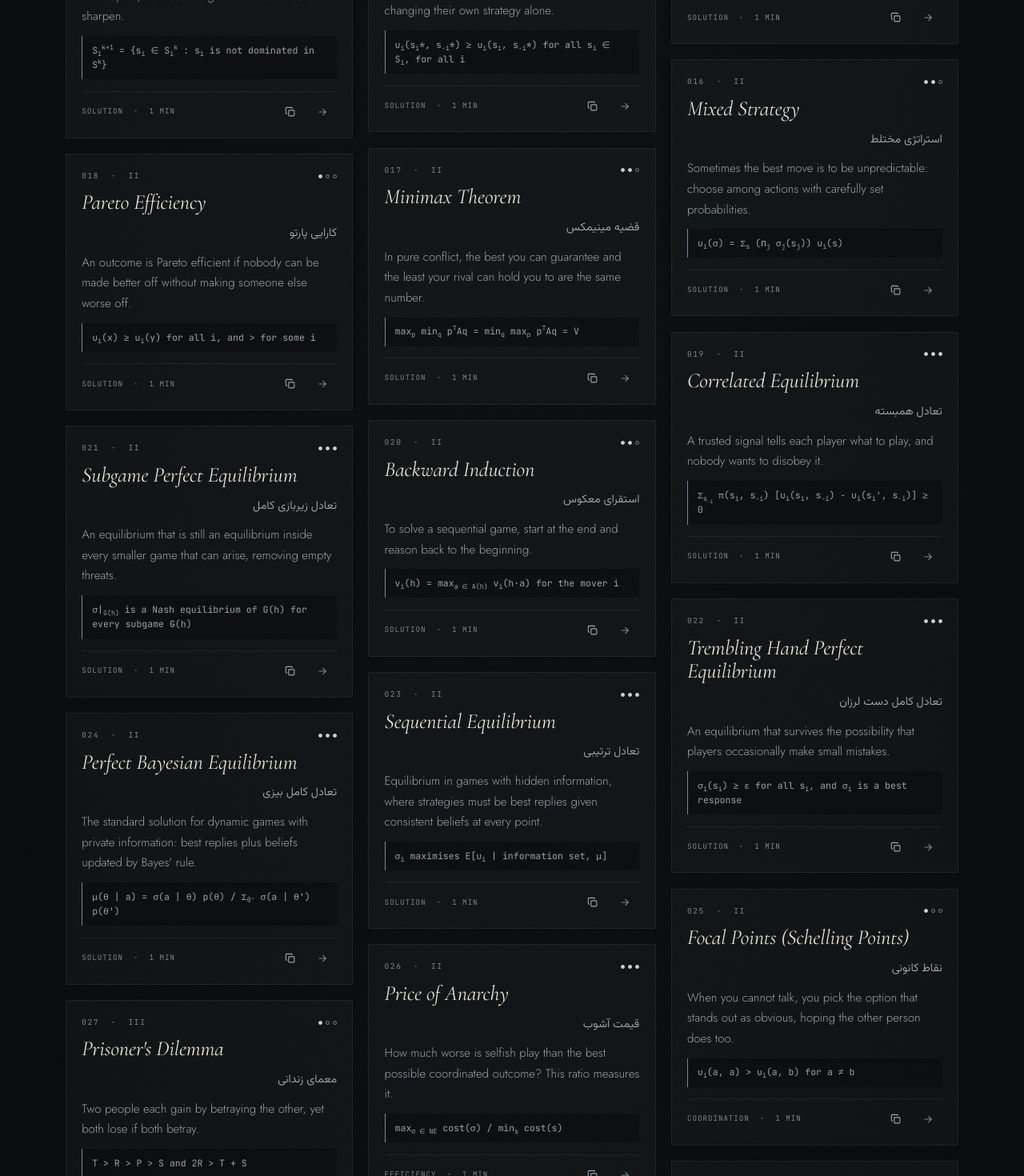
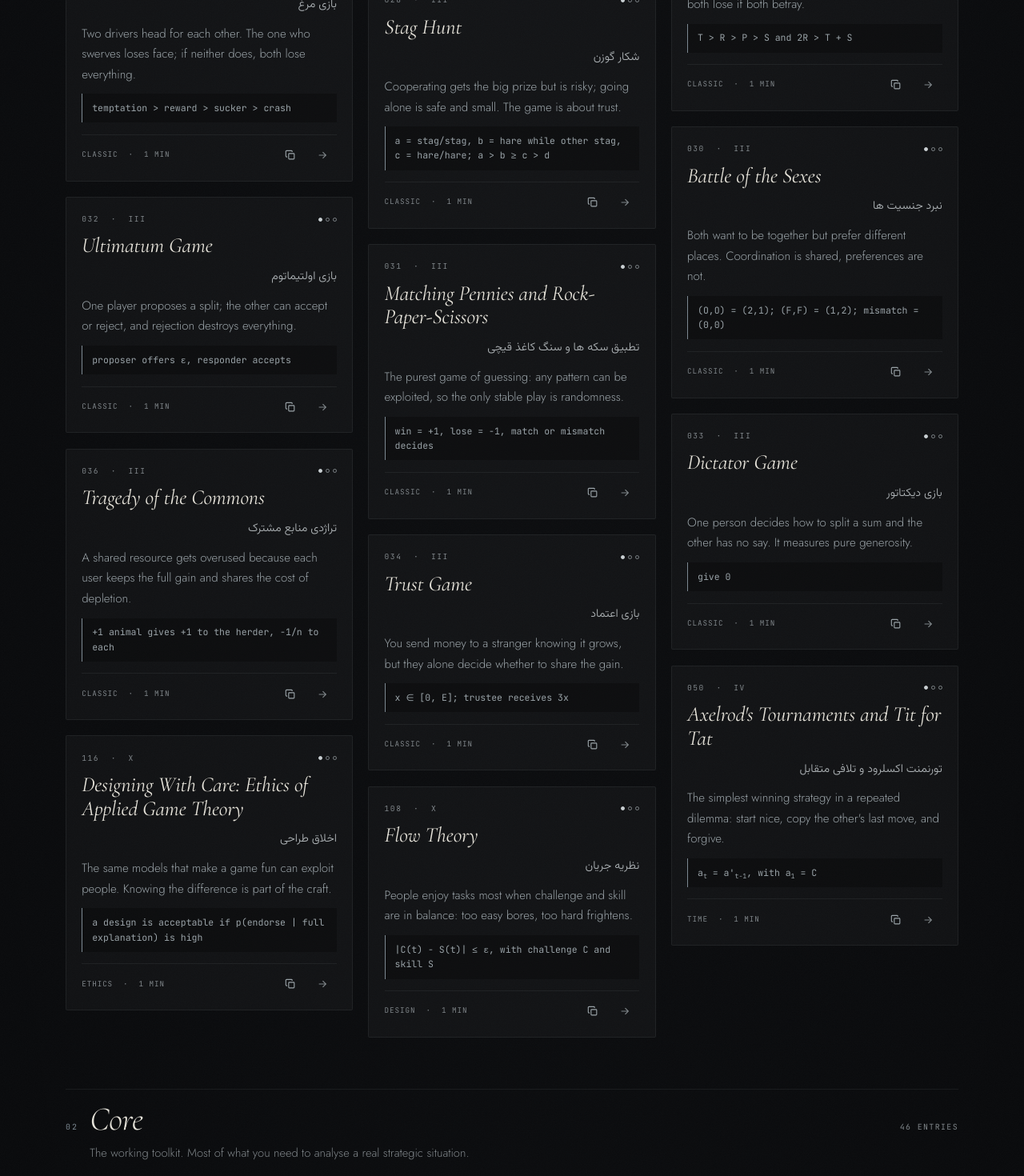
Before and after one commit to hassanireza/hassanireza.github.io, a React (Vite) app: page /gambit in a window 1280 px wide. Shown: the part 2360-3830 px from the top of the page at 80% size. Built offline with nearby package versions, Linux system fonts and the light colour scheme.

Commit message:
Add files via upload

```diff
--- a/src/pages/Gambit/GambitIndex.tsx
+++ b/src/pages/Gambit/GambitIndex.tsx
@@ -7,6 +7,7 @@ import CopyButton from "./CopyButton";
 import Tex from "./Tex";
 import { IconArrow } from "./Icons";
 import { GambitPlayButton, GambitPlayStage } from "./GambitPlay";
+import "./GambitTiers.css";
 
 export type ChapterFilter = "all" | ChapterId;
 export type LevelFilter = 0 | 1 | 2 | 3;
@@ -64,6 +65,28 @@ function useColumnCount(ref: RefObject<HTMLDivElement | null>): number {
   return count;
 }
 
+/** Same order as the game: the library is read Foundations, then Core, then Advanced. */
+const LEVELS = [1, 2, 3] as const;
+
+const LEVEL_BLURB: Record<1 | 2 | 3, string> = {
+  1: "Start here. The plain ideas and the classic first games, opening with the five that start Theory Gambit.",
+  2: "The working toolkit. Most of what you need to analyse a real strategic situation.",
+  3: "Deep and demanding ideas, ending with hypergames and metagames.",
+};
+
+/** Balance a list into columns by estimated card height. */
+function distribute(items: Topic[], columns: number): Topic[][] {
+  const buckets: Topic[][] = Array.from({ length: columns }, () => []);
+  const heights = new Array<number>(columns).fill(0);
+  for (const t of items) {
+    let k = 0;
+    for (let i = 1; i < columns; i++) if (heights[i] < heights[k]) k = i;
+    buckets[k].push(t);
+    heights[k] += estimateHeight(t);
+  }
+  return buckets;
+}
+
 function LevelDots({ level }: { level: 1 | 2 | 3 }) {
   return (
     <span className="gb-level" role="img" aria-label={`Level: ${LEVEL_LABEL[level]}`}>
@@ -113,17 +136,14 @@ export default function GambitIndex({
     });
   }, [query, chapter, level]);
 
-  const cols = useMemo(() => {
-    const buckets: Topic[][] = Array.from({ length: columns }, () => []);
-    const heights = new Array<number>(columns).fill(0);
-    for (const t of shown) {
-      let k = 0;
-      for (let i = 1; i < columns; i++) if (heights[i] < heights[k]) k = i;
-      buckets[k].push(t);
-      heights[k] += estimateHeight(t);
-    }
-    return buckets;
-  }, [shown, columns]);
+  const groups = useMemo(
+    () =>
+      LEVELS.map((l) => {
+        const items = shown.filter((t) => t.level === l);
+        return { level: l, items, cols: distribute(items, columns) };
+      }).filter((g) => g.items.length > 0),
+    [shown, columns],
+  );
 
   const activeChapter = chapter === "all" ? null : chapterOf(chapter);
 
@@ -223,8 +243,23 @@ export default function GambitIndex({
         </p>
       </section>
 
-      <div className="gb-masonry" ref={gridRef} style={vars({ "--cols": columns })}>
-        {cols.map((col, ci) => (
+      <div className="gb-groups" ref={gridRef} style={vars({ "--cols": columns })}>
+        {groups.map((g) => (
+          <section className="gb-group" key={g.level} aria-labelledby={`gb-group-${g.level}`}>
+            <header className="gb-group-head">
+              <span className="gb-group-no" aria-hidden="true">
+                {String(g.level).padStart(2, "0")}
+              </span>
+              <h2 className="gb-group-title" id={`gb-group-${g.level}`}>
+                {LEVEL_LABEL[g.level]}
+              </h2>
+              <span className="gb-group-count">
+                {g.items.length} {g.items.length === 1 ? "entry" : "entries"}
+              </span>
+              <p className="gb-group-blurb">{LEVEL_BLURB[g.level]}</p>
+            </header>
+            <div className="gb-grid">
+              {g.cols.map((col, ci) => (
                 <div className="gb-col" key={ci}>
                   {col.map((t, i) => (
                     <article className="gb-card" key={t.slug} style={vars({ "--i": (i + ci) % 10 })}>
@@ -234,11 +269,11 @@ export default function GambitIndex({
                         </span>
                         <LevelDots level={t.level} />
                       </div>
-                <h2 className="gb-card-title">
+                      <h3 className="gb-card-title">
                         <Link to={`/gambit/${t.slug}`} onClick={onOpen} className="gb-card-link">
                           {t.name}
                         </Link>
-                </h2>
+                      </h3>
                       {t.fa && (
                         <p className="gb-fa" lang="fa" dir="rtl">
                           {t.fa}
@@ -271,6 +306,9 @@ export default function GambitIndex({
                 </div>
               ))}
             </div>
+          </section>
+        ))}
+      </div>
 
       {shown.length === 0 && (
         <div className="gb-empty">
--- /dev/null
+++ b/src/pages/Gambit/GambitTiers.css
@@ -0,0 +1,74 @@
+/* The Gambit: the index is read in the order of the game. Foundations, then Core, then Advanced. */
+
+.gb-groups {
+  width: 100%;
+  max-width: 1180px;
+  margin: 0 auto;
+  padding: 1rem var(--gb-pad) 3rem;
+}
+
+.gb-group + .gb-group {
+  margin-top: 3.2rem;
+}
+
+.gb-group-head {
+  display: grid;
+  grid-template-columns: auto 1fr auto;
+  align-items: baseline;
+  column-gap: 0.9rem;
+  row-gap: 0.5rem;
+  padding: 1.1rem 0 1.3rem;
+  margin-bottom: 0.4rem;
+  border-top: 1px solid var(--border);
+}
+.gb-group-no {
+  font-family: "JetBrains Mono", var(--font-body);
+  font-size: 0.62rem;
+  letter-spacing: 0.2em;
+  color: var(--accent);
+}
+.gb-group-title {
+  font-family: var(--font-display);
+  font-style: italic;
+  font-weight: 300;
+  font-size: clamp(1.9rem, 7vw, 2.6rem);
+  line-height: 1;
+  letter-spacing: -0.01em;
+  color: var(--text);
+}
+.gb-group-count {
+  font-family: "JetBrains Mono", var(--font-body);
+  font-size: 0.62rem;
+  letter-spacing: 0.14em;
+  text-transform: uppercase;
+  color: var(--text-3);
+}
+.gb-group-blurb {
+  grid-column: 1 / -1;
+  max-width: 40rem;
+  font-weight: 300;
+  font-size: 0.92rem;
+  line-height: 1.7;
+  color: var(--text-3);
+}
+
+.gb-grid {
+  display: grid;
+  grid-template-columns: repeat(var(--cols, 1), minmax(0, 1fr));
+  gap: 1rem;
+  align-items: start;
+}
+
+@media (min-width: 640px) {
+  .gb-group-blurb {
+    grid-column: 2 / -1;
+  }
+}
+@media (min-width: 960px) {
+  .gb-grid {
+    gap: 1.2rem;
+  }
+  .gb-group + .gb-group {
+    margin-top: 4rem;
+  }
+}
```
Lines whose indentation alone changed are shown as unchanged.
